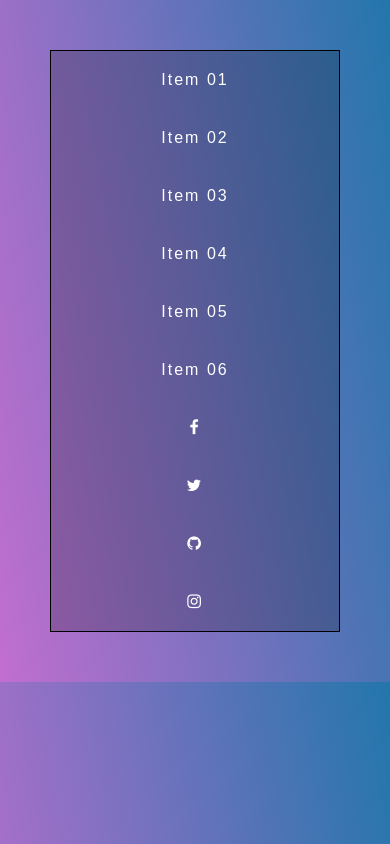
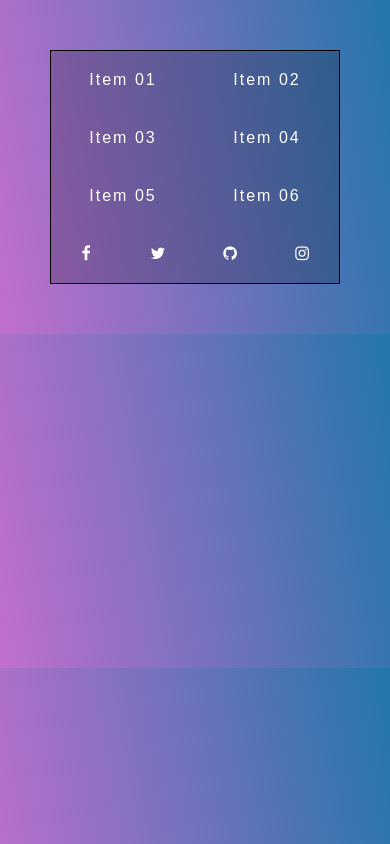
Before and after one commit to ansabir/flex-navigation, a plain HTML site: page index.html in a window 390 px wide. Drawn offline with Linux system fonts and the light colour scheme.

Commit message:
Final commit

```diff
--- a/style.css
+++ b/style.css
@@ -40,13 +40,30 @@ a:hover {
     list-style: none;
     margin: 0;
     padding: 0;
+    display: flex;
+}
+
+.flex-nav li {
+    flex: 3;
+}
+
+.flex-nav .social {
+    flex: 1;
 }
 
 @media all and (max-width: 1000px) {
+.flex-nav ul {
+    flex-wrap: wrap;
+}
+
+.flex-nav li {
+    flex: 1 1 50%;
+    }
+}
 
 
+@media all and (max-width: 500px){
+    flex-nav li {
+        flex-basis: 100%;
+    }
 }
-
-@media all and (max-width: 500px){
-
-}
```
Also changed, not shown: 1 other file.
